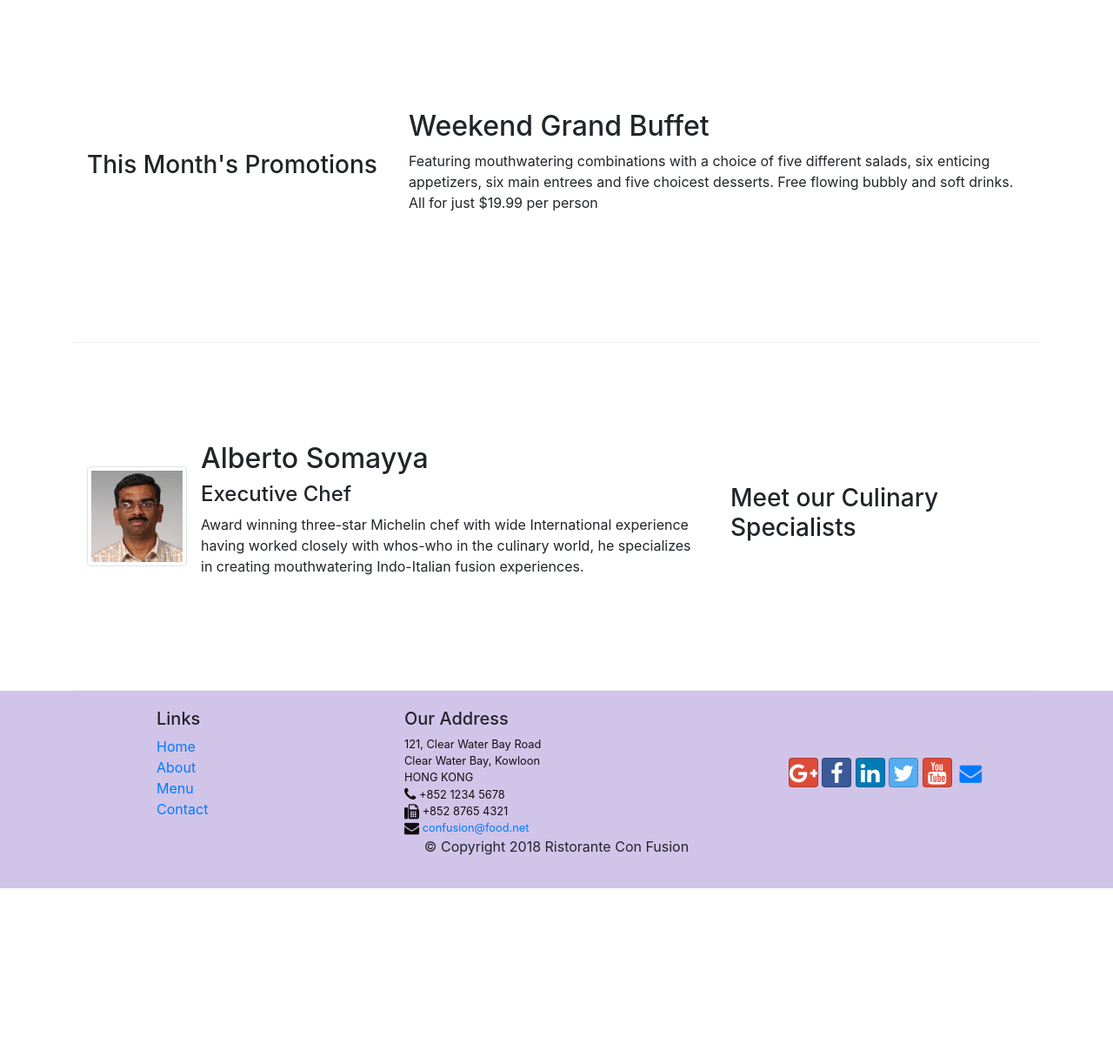
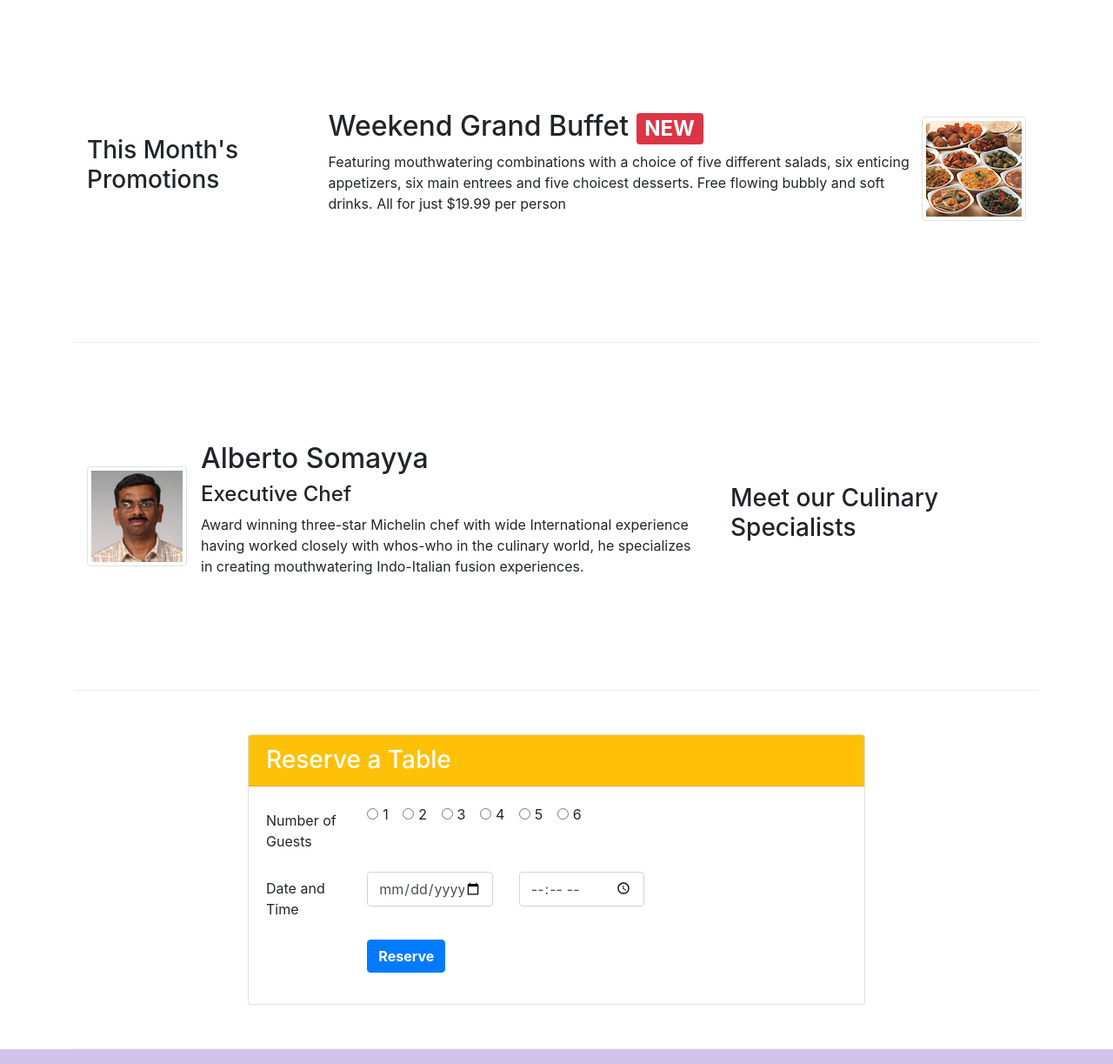
Before and after one commit to Garima88825/Coursera-Bootstrap, a website: page index.html in a window 1280 px wide. Shown: the part 740-1963 px from the top of the page at 87% size. Before the commit the page ends 1761 px from the top, so only its background shows below. Drawn offline with nearby package versions, Linux system fonts and the light colour scheme.

Commit message:
Assignment-2

```diff
--- a/index.html
+++ b/index.html
@@ -9,7 +9,7 @@
     <link rel="stylesheet" href="node_modules/bootstrap/dist/css/bootstrap.min.css">
     <link rel="stylesheet" href="node_modules/font-awesome/css/font-awesome.min.css">
     <link rel="stylesheet" href="node_modules/bootstrap-social/bootstrap-social.css">
-    <link rel="stylesheet" href="css/style.css">
+    <link rel="stylesheet" href="css/styles.css">
     <title>Ristorante Con Fusion</title>
 </head>
 
@@ -42,13 +42,16 @@
                 <div class="col-12 col-sm align-self-center">
                     <img src="img/logo.png" class="img-fluid">
                 </div>
+                <div class="col-12 col-sm align-self-center text-center">
+                    <a href="#form-section"><button type="submit" class="btn btn-warning">Reserve Table</button></a>
+                </div>
             </div>
         </div>
     </header>
 
     <div class="container">
         <div class="row row-content align-items-center">
-            <div class="col-12 col-sm-4">
+            <div class="col-12 col-sm-3">
                 <h3>Our Lipsmacking Culinary Creations</h3>
             </div>
             <div class="col col-sm order-sm-first col-md">
@@ -68,12 +71,17 @@
 
 
         <div class="row row-content align-items-center">
-            <div class="col-12 col-sm-4">
+            <div class="col-12 col-sm-3">
                 <h3>This Month's Promotions</h3>
             </div>
-            <div class="col-12 col-sm-8">
-                <h2>Weekend Grand Buffet</h2>
-                <p>Featuring mouthwatering combinations with a choice of five different salads, six enticing appetizers, six main entrees and five choicest desserts. Free flowing bubbly and soft drinks. All for just $19.99 per person </p>
+            <div class="col col-sm col-md">
+                <div class="media">
+                    <div class="media-body">
+                        <h2 class="mt-0">Weekend Grand Buffet <span class="badge badge-danger">NEW</span></h2>
+                        <p class="d-none d-sm-block">Featuring mouthwatering combinations with a choice of five different salads, six enticing appetizers, six main entrees and five choicest desserts. Free flowing bubbly and soft drinks. All for just $19.99 per person </p>
+                    </div>
+                    <img class="d-flex img-thumbnail align-self-center" src="img/buffet.png" alt="Buffet">
+                </div>
             </div>
         </div>
 
@@ -93,6 +101,62 @@
                             whos-who in the culinary world, he specializes in
                             creating mouthwatering Indo-Italian fusion experiences.
                             </p>
+                    </div>
+                </div>
+            </div>
+        </div>
+        <div class="row row-content">
+            <div class="col-12 col-sm-8 offset-sm-2">
+                <div id="form-section">
+                    <div class="card">
+                        <h3 class="card-header bg-warning text-white">Reserve a Table</h3>
+                        <div class="card-body">
+                            <form>
+                                <div class="form-group row">
+                                    <label for="numberofguests" class="col-md-2 col-form-label">Number of Guests</label>
+                                    <div class="col-md-10">
+                                        <div class="form-check-inline">
+                                            <input class="form-check-input" type="radio" name="flexRadioDefault" id="flexRadioDefault1">
+                                            <label class="form-check-label" for="flexRadioDefault1">1</label>
+                                          </div>
+                                        <div class="form-check-inline">
+                                            <input class="form-check-input" type="radio" name="flexRadioDefault" id="flexRadioDefault1">
+                                            <label class="form-check-label" for="flexRadioDefault1">2</label>
+                                        </div>
+                                        <div class="form-check-inline">
+                                            <input class="form-check-input" type="radio" name="flexRadioDefault" id="flexRadioDefault1">
+                                            <label class="form-check-label" for="flexRadioDefault1">3</label>
+                                        </div>
+                                        <div class="form-check-inline">
+                                            <input class="form-check-input" type="radio" name="flexRadioDefault" id="flexRadioDefault1">
+                                            <label class="form-check-label" for="flexRadioDefault1">4</label>
+                                        </div>
+                                        <div class="form-check-inline">
+                                            <input class="form-check-input" type="radio" name="flexRadioDefault" id="flexRadioDefault1">
+                                            <label class="form-check-label" for="flexRadioDefault1">5</label>
+                                        </div>
+                                        <div class="form-check-inline">
+                                            <input class="form-check-input" type="radio" name="flexRadioDefault" id="flexRadioDefault1">
+                                            <label class="form-check-label" for="flexRadioDefault1">6</label>
+                                        </div>
+                                    </div>
+                                </div>
+                                <div class="form-group row">
+                                    <label for="numberofguests" class="col-md-2 col-form-label">Date and Time</label>
+                                    <div class="col-12 col-md-3">
+                                        <input type="date" class="form-control" id="date" name="data" placeholder="Date">
+                                    </div>
+                                    <div class="col-12 col-md-3">
+                                        <input type="time" class="form-control" id="time" name="time" placeholder="Time">
+                                    </div>
+                                </div>
+                                <div class="form-group row">
+                                    <div class="offset-md-2 col-md-10">
+                                        <button type="submit" class="btn btn-primary"><strong>Reserve</strong></button>
+                                    </div>
+                                </div>
+                            </form>
+                        </div>
                     </div>
                 </div>
             </div>
```
